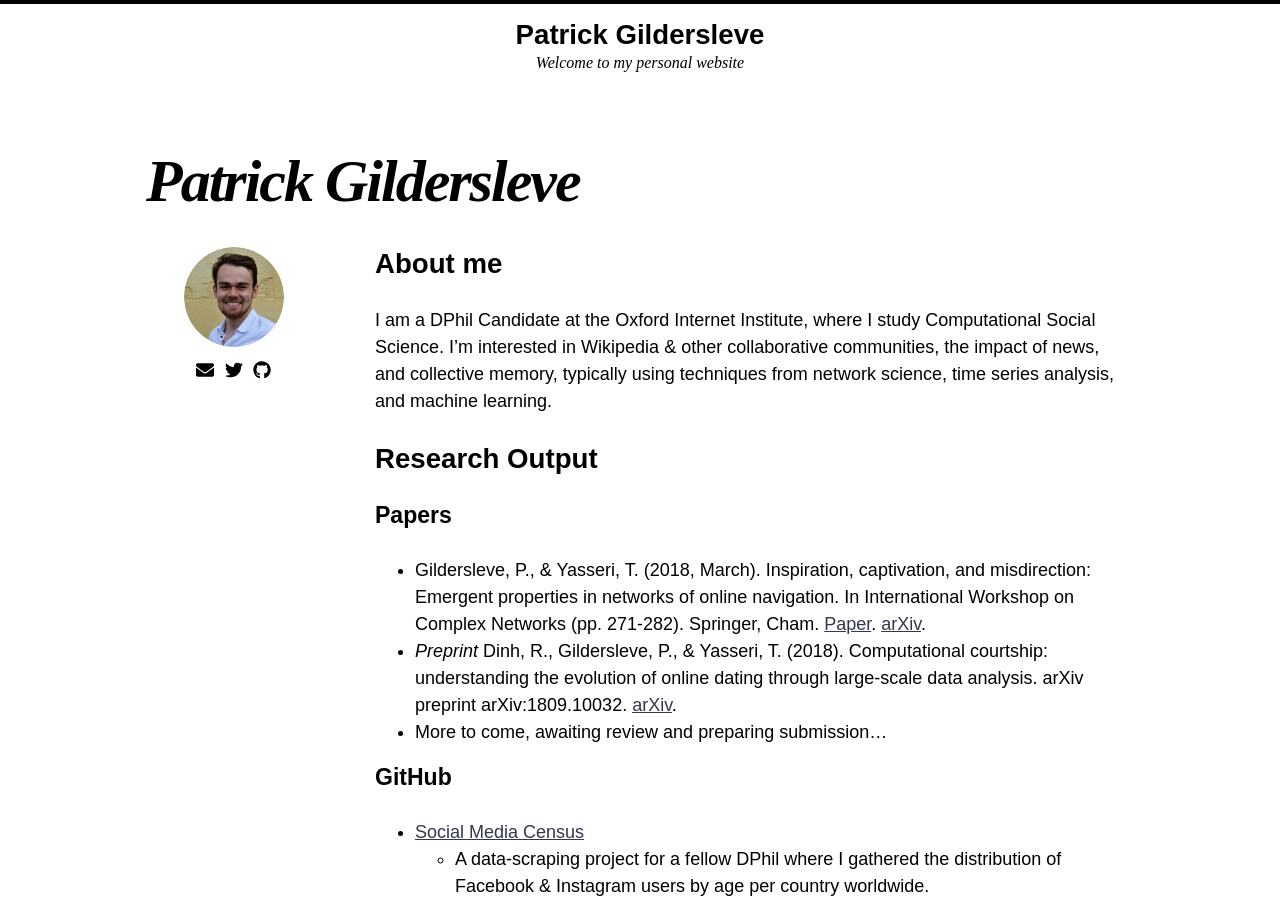
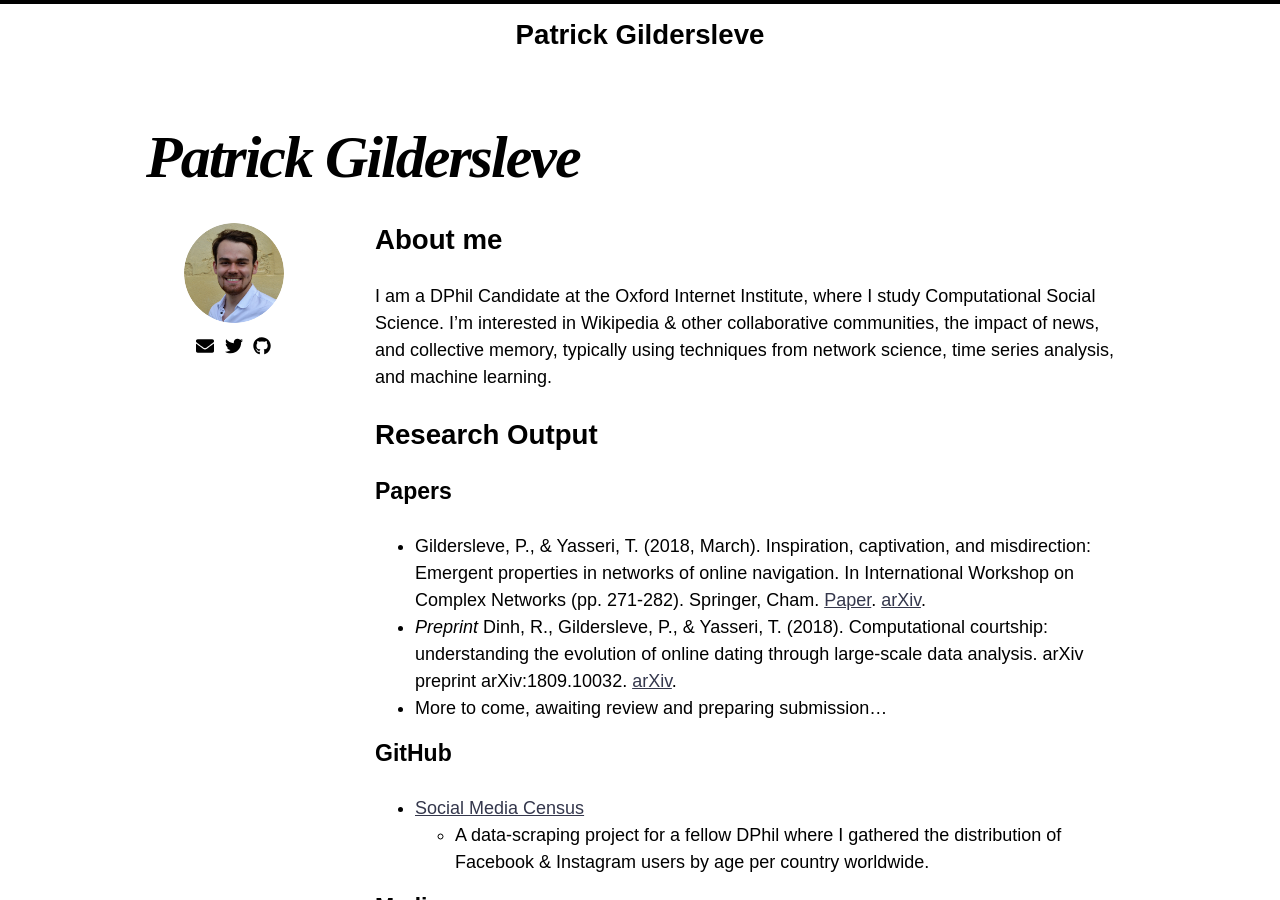
Before and after one commit to pgilders/pgilders.github.io, a Jekyll site: the page built from index.md, in a window 1280 px wide and 900 px high. Built offline with Jekyll 4.4.1, drawn with Linux system fonts in a browser that asks for light colours; nearby versions of some CDN libraries.

Commit message:
Update _config.yml

```diff
--- a/_config.yml
+++ b/_config.yml
@@ -1,7 +1,7 @@
 remote_theme: mmistakes/so-simple-theme
 email: patrick.gildersleve@oii.ox.ac.uk
 title: Patrick Gildersleve
-description: Welcome to my personal website
+description:
 #logo: images/PG.jpg
 twitter:
   username: pgildersleve
```
